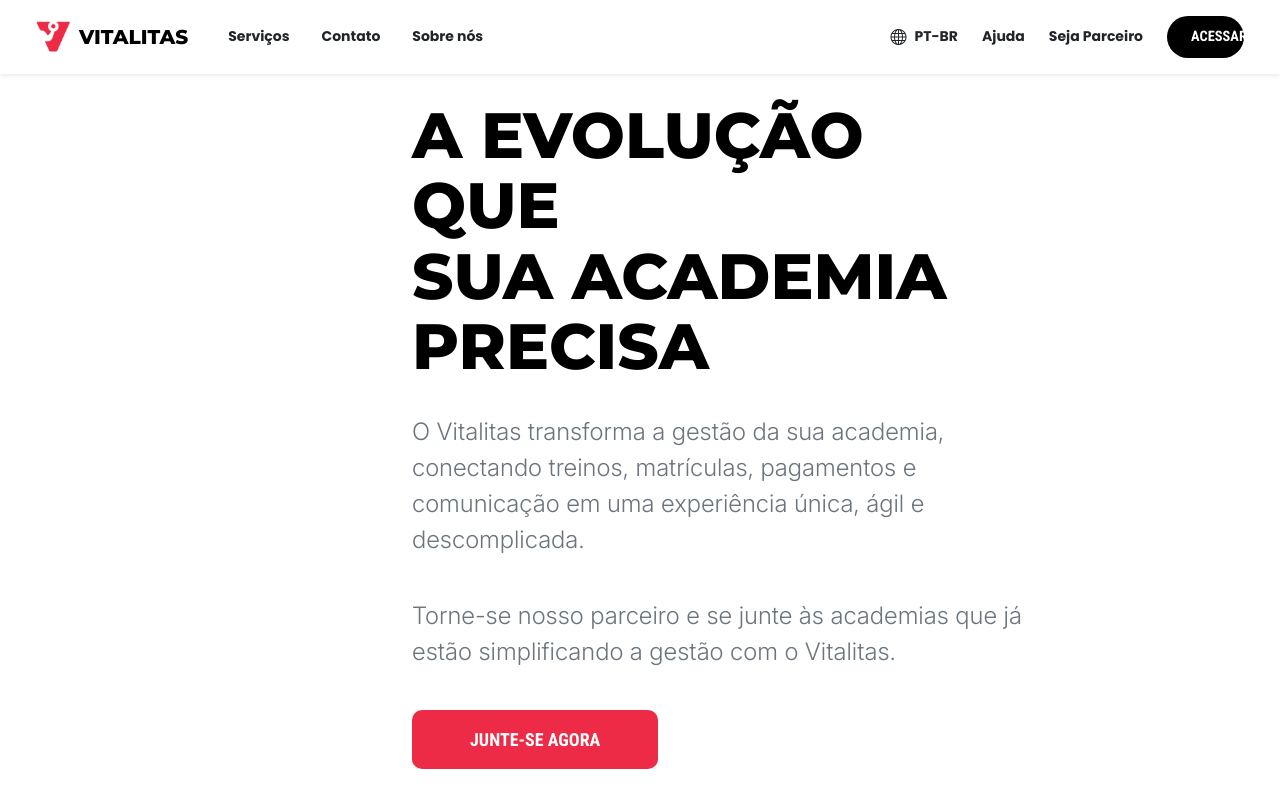
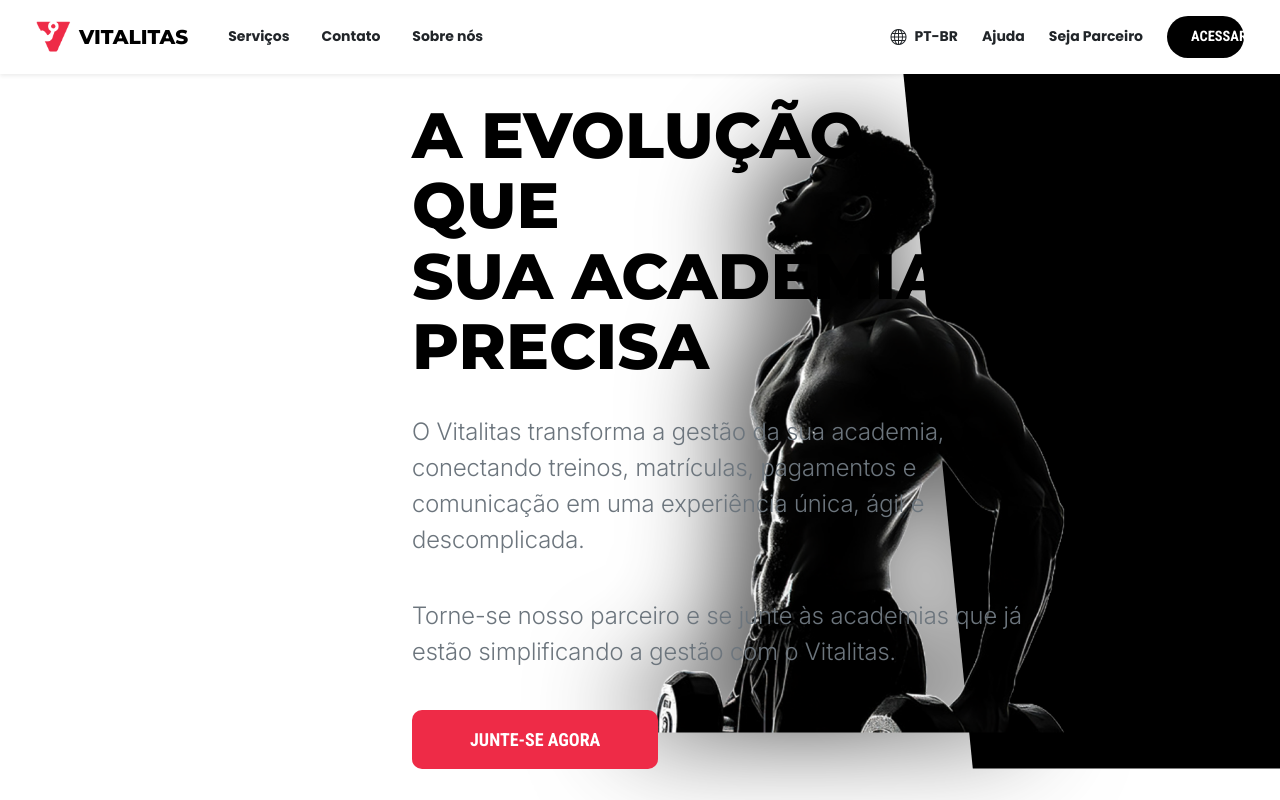
Before and after one commit to VitalitasPJT/vitalitas-frontend-app, a React (Vite) app: page / in a window 1280 px wide. Built offline with nearby package versions, Linux system fonts and the light colour scheme.

Commit message:
secao inicial praticamente feita - fazer a proxima de servicos

```diff
--- a/src/pages/LandingPage.tsx
+++ b/src/pages/LandingPage.tsx
@@ -1,55 +1,35 @@
 import NavbarLandingPage from "../components/NavbarLandingPage";
 import { Link } from "react-router-dom";
-{/*import gymMan from "../assets/imgs/main_img_landingPage.png";*/}
+import gymMan from "../assets/imgs/main_img_landingPage.png";
 
 export default function LandingPage() {
   return (
-    <div className="bg-white text-dark min-vh-100 overflow-hidden position-relative">
+    <div className="bg-white text-dark min-vh-100 position-relative overflow-visible">
       <NavbarLandingPage />
 
-      {/* Container principal */}
-      <div
-        className="container-fluid position-relative"
-        style={{ paddingTop: "100px" }}
-      >
+      <div className="container-fluid position-relative" style={{ paddingTop: "100px" }}>
         <div className="row">
           {/* Coluna Esquerda */}
           <div
             className="col-md-6 d-flex flex-column align-items-start gap-4"
-            style={{
-              marginLeft: "400px",
-              maxWidth: "650px",
-              position: "relative",
-            }}
+            style={{ marginLeft: "400px", maxWidth: "650px", position: "relative", zIndex: 2 }}
           >
-            <h1
-              className="font-title fw-bolder"
-              style={{
-                fontSize: "4rem",
-                color: 'black',
-                lineHeight: "1.1",
-              }}
-            >
+            <h1 className="font-title fw-bolder" style={{ fontSize: "4rem", color: 'black', lineHeight: "1.1" }}>
               A EVOLUÇÃO QUE <br /> SUA ACADEMIA <br /> PRECISA
             </h1>
 
-            <p className="font-text text-secondary lh-base"
-            style={{fontSize:'24px'}}>
+            <p className="font-text text-secondary lh-base" style={{ fontSize: '24px' }}>
               O Vitalitas transforma a gestão da sua academia, conectando
               treinos, matrículas, pagamentos e comunicação em uma experiência
               única, ágil e descomplicada.
             </p>
 
-            <p className="font-text text-secondary lh-base"
-            style={{fontSize:'24px'}}>
+            <p className="font-text text-secondary lh-base" style={{ fontSize: '24px' }}>
               Torne-se nosso parceiro e se junte às academias que já estão
               simplificando a gestão com o Vitalitas.
             </p>
 
-            <Link
-              to="/cadastro"
-              className="btn_redColor"
-            >
+            <Link to="/cadastro" className="btn_redColor">
               JUNTE-SE AGORA
             </Link>
           </div>
@@ -58,34 +38,33 @@
         {/* Máscara e imagem — fora do fluxo da row */}
         <div
           className="position-absolute top-0 end-0 h-100 d-flex align-items-center justify-content-end"
-          style={{ width: "55%", zIndex: 1 }}
+          style={{ width: "30%", zIndex: 1 , overflow: "visible"}}
         >
-          {/*
+          {/* Máscara preta com formato de escada invertida */}
           <div
             className="position-absolute top-0 end-0"
             style={{
               width: "100%",
               height: "100%",
               backgroundColor: "#000",
-              clipPath: "polygon(5% 0%, 100% 0%, 100% 100%, 0% 100%)",
+              clipPath: "polygon(0% 0%, 100% 0%, 100% 100%, 20% 100%)",
               zIndex: 1,
             }}
           ></div>
 
-          {/* Imagem do homem com profundidade *
+          {/* Imagem do homem mais próxima do polígono */}
           <img
             src={gymMan}
             alt="Homem musculoso"
             className="position-relative"
             style={{
               zIndex: 2,
-              maxHeight: "450px",
+              maxHeight: "500px",
               objectFit: "contain",
-              transform: "translate(25%, 5%) scale(1.15)",
-              filter: "drop-shadow(-30px 0 40px rgba(0,0,0,0.6))",
+              transform: "translateX(-50%) translateY(7.2%) scale(1.25)",
+              filter: "drop-shadow(-20px 0 40px rgba(0, 0, 0, 0.7))",
             }}
           />
-          */}
         </div>
       </div>
     </div>
```
